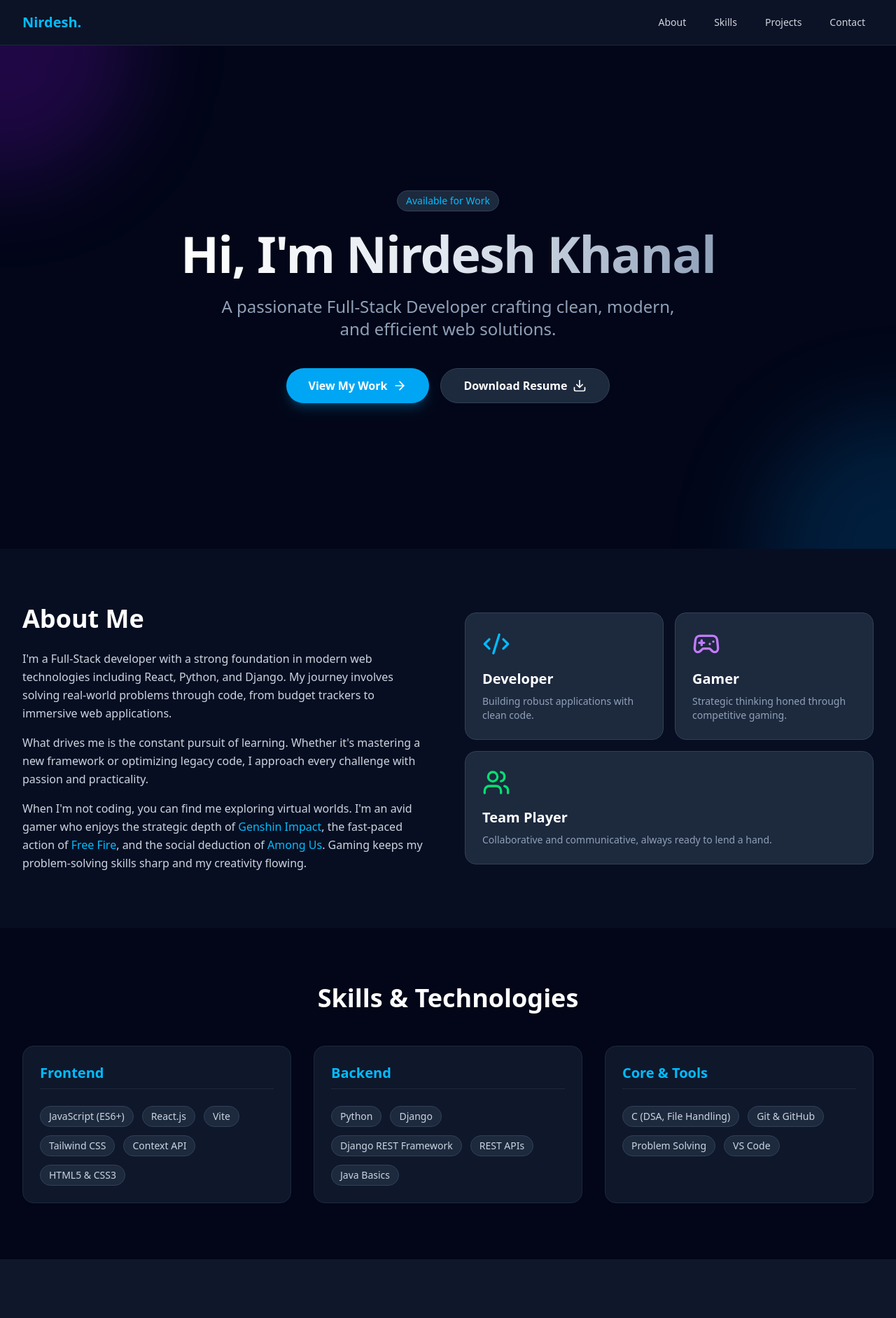
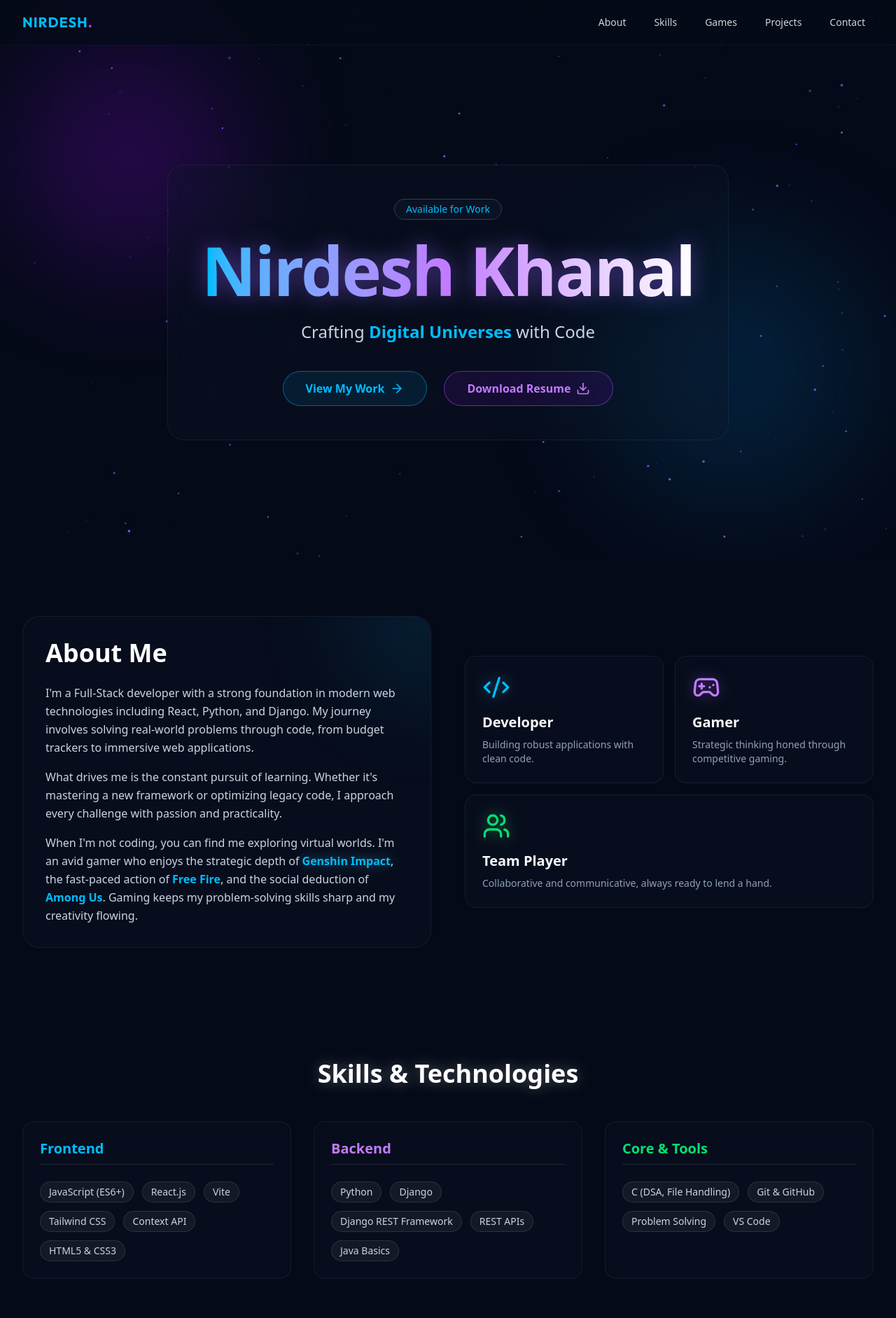
Before and after one commit to Nirdesh-khanal/my-portfolio, a React (Vite) app: page / in a window 1280 px wide. Shown: the top 1883 px of the page at 70% size. Built offline with nearby package versions, Linux system fonts and the light colour scheme.

Commit message:
tried new theme

```diff
--- a/src/components/About.jsx
+++ b/src/components/About.jsx
@@ -4,7 +4,7 @@ import { Gamepad2, Code2, Users } from 'lucide-react';
 
 const About = () => {
   return (
-    <section id="about" className="py-20 bg-slate-900/50">
+    <section id="about" className="py-20 bg-slate-900/0 relative">
       <div className="max-w-7xl mx-auto px-4 sm:px-6 lg:px-8">
         <motion.div
           initial={{ opacity: 0 }}
@@ -12,9 +12,12 @@ const About = () => {
           viewport={{ once: true }}
           className="grid md:grid-cols-2 gap-12 items-center"
         >
-          <div>
-            <h2 className="text-3xl md:text-4xl font-bold mb-6">About Me</h2>
-            <div className="space-y-4 text-slate-300 leading-relaxed">
+          <div className="glass-card p-8 rounded-3xl relative overflow-hidden group">
+            {/* Hover glow effect */}
+            <div className="absolute top-0 right-0 w-64 h-64 bg-sky-500/10 rounded-full blur-3xl -translate-y-1/2 translate-x-1/2 group-hover:bg-sky-500/20 transition-all duration-500" />
+
+            <h2 className="text-3xl md:text-4xl font-bold mb-6 text-white relative z-10">About Me</h2>
+            <div className="space-y-4 text-slate-300 leading-relaxed relative z-10">
               <p>
                 I'm a Full-Stack developer with a strong foundation in modern web technologies including React, Python, and Django.
                 My journey involves solving real-world problems through code, from budget trackers to immersive web applications.
@@ -25,28 +28,39 @@ const About = () => {
               </p>
               <p>
                 When I'm not coding, you can find me exploring virtual worlds. I'm an avid gamer who enjoys the strategic depth of
-                <span className="text-sky-400"> Genshin Impact</span>, the fast-paced action of <span className="text-sky-400">Free Fire</span>,
-                and the social deduction of <span className="text-sky-400">Among Us</span>. Gaming keeps my problem-solving skills sharp and my creativity flowing.
+                <span className="text-sky-400 font-semibold drop-shadow-[0_0_8px_rgba(56,189,248,0.5)]"> Genshin Impact</span>, the fast-paced action of <span className="text-sky-400 font-semibold">Free Fire</span>,
+                and the social deduction of <span className="text-sky-400 font-semibold">Among Us</span>. Gaming keeps my problem-solving skills sharp and my creativity flowing.
               </p>
             </div>
           </div>
 
           <div className="grid grid-cols-1 sm:grid-cols-2 gap-4">
-            <div className="p-6 bg-slate-800 rounded-2xl border border-slate-700 hover:border-sky-500/50 transition-colors">
-              <Code2 className="w-10 h-10 text-sky-400 mb-4" />
+            <motion.div
+              whileHover={{ scale: 1.05 }}
+              className="p-6 glass-card rounded-2xl hover:bg-white/5 transition-all duration-300 hover:shadow-[0_0_20px_rgba(56,189,248,0.2)] border border-sky-500/20"
+            >
+              <Code2 className="w-10 h-10 text-sky-400 mb-4 drop-shadow-[0_0_10px_rgba(56,189,248,0.5)]" />
               <h3 className="text-xl font-bold mb-2">Developer</h3>
               <p className="text-slate-400 text-sm">Building robust applications with clean code.</p>
-            </div>
-            <div className="p-6 bg-slate-800 rounded-2xl border border-slate-700 hover:border-purple-500/50 transition-colors">
-              <Gamepad2 className="w-10 h-10 text-purple-400 mb-4" />
+            </motion.div>
+
+            <motion.div
+              whileHover={{ scale: 1.05 }}
+              className="p-6 glass-card rounded-2xl hover:bg-white/5 transition-all duration-300 hover:shadow-[0_0_20px_rgba(168,85,247,0.2)] border border-purple-500/20"
+            >
+              <Gamepad2 className="w-10 h-10 text-purple-400 mb-4 drop-shadow-[0_0_10px_rgba(168,85,247,0.5)]" />
               <h3 className="text-xl font-bold mb-2">Gamer</h3>
               <p className="text-slate-400 text-sm">Strategic thinking honed through competitive gaming.</p>
-            </div>
-            <div className="p-6 bg-slate-800 rounded-2xl border border-slate-700 hover:border-green-500/50 transition-colors sm:col-span-2">
-              <Users className="w-10 h-10 text-green-400 mb-4" />
+            </motion.div>
+
+            <motion.div
+              whileHover={{ scale: 1.05 }}
+              className="p-6 glass-card rounded-2xl hover:bg-white/5 transition-all duration-300 hover:shadow-[0_0_20px_rgba(74,222,128,0.2)] border border-green-500/20 sm:col-span-2"
+            >
+              <Users className="w-10 h-10 text-green-400 mb-4 drop-shadow-[0_0_10px_rgba(74,222,128,0.5)]" />
               <h3 className="text-xl font-bold mb-2">Team Player</h3>
               <p className="text-slate-400 text-sm">Collaborative and communicative, always ready to lend a hand.</p>
-            </div>
+            </motion.div>
           </div>
         </motion.div>
       </div>
--- a/src/components/Hero.jsx
+++ b/src/components/Hero.jsx
@@ -5,42 +5,47 @@ import resume from '../assets/portfolio/nirdeshkhanal.pdf';
 
 const Hero = () => {
   return (
-    <section id="hero" className="min-h-[90vh] flex items-center justify-center relative overflow-hidden">
-      {/* Background gradients */}
-      <div className="absolute top-0 left-0 w-96 h-96 bg-purple-600/20 rounded-full blur-3xl -translate-x-1/2 -translate-y-1/2" />
-      <div className="absolute bottom-0 right-0 w-96 h-96 bg-sky-600/20 rounded-full blur-3xl translate-x-1/2 translate-y-1/2" />
+    <section id="hero" className="min-h-screen flex items-center justify-center relative overflow-hidden pt-16">
+      {/* Abstract Glowing Orbs */}
+      <div className="absolute top-20 left-10 w-72 h-72 bg-purple-600/30 rounded-full blur-[100px] animate-pulse" />
+      <div className="absolute bottom-20 right-10 w-96 h-96 bg-sky-600/20 rounded-full blur-[100px] animate-pulse delay-1000" />
 
       <div className="max-w-7xl mx-auto px-4 sm:px-6 lg:px-8 relative z-10 text-center">
         <motion.div
-          initial={{ opacity: 0, y: 20 }}
+          initial={{ opacity: 0, y: 30 }}
           animate={{ opacity: 1, y: 0 }}
-          transition={{ duration: 0.5 }}
+          transition={{ duration: 0.8, ease: "easeOut" }}
+          className="glass-card p-8 md:p-12 rounded-3xl inline-block"
         >
-          <span className="inline-block py-1 px-3 rounded-full bg-slate-800 border border-slate-700 text-sky-400 text-sm font-medium mb-6">
+          <span className="inline-block py-1 px-4 rounded-full bg-slate-900/50 border border-slate-700 text-sky-400 text-sm font-medium mb-6 backdrop-blur-sm">
             Available for Work
           </span>
-          <h1 className="text-5xl md:text-7xl font-bold tracking-tight mb-6 bg-gradient-to-r from-white via-slate-200 to-slate-400 bg-clip-text text-transparent">
-            Hi, I'm Nirdesh Khanal
+          <h1 className="text-5xl md:text-8xl font-bold tracking-tight mb-6 bg-gradient-to-r from-sky-400 via-purple-400 to-white bg-clip-text text-transparent drop-shadow-[0_0_15px_rgba(139,92,246,0.5)]">
+            Nirdesh Khanal
           </h1>
-          <p className="text-xl md:text-2xl text-slate-400 max-w-2xl mx-auto mb-10">
-            A passionate Full-Stack Developer crafting clean, modern, and efficient web solutions.
+          <p className="text-xl md:text-2xl text-slate-300 max-w-2xl mx-auto mb-10 font-light">
+            Crafting <span className="text-sky-400 font-semibold">Digital Universes</span> with Code
           </p>
 
-          <div className="flex flex-col sm:flex-row gap-4 justify-center">
+          <div className="flex flex-col sm:flex-row gap-6 justify-center">
             <a
               href="#projects"
-              className="inline-flex items-center justify-center px-8 py-3 rounded-full bg-sky-500 text-white font-semibold hover:bg-sky-600 transition-all hover:scale-105 shadow-lg shadow-sky-500/25"
+              className="group relative inline-flex items-center justify-center px-8 py-3 rounded-full bg-sky-500/10 text-sky-400 font-semibold border border-sky-500/50 hover:bg-sky-500 hover:text-white transition-all duration-300 hover:shadow-[0_0_30px_rgba(56,189,248,0.6)] overflow-hidden"
             >
-              View My Work
-              <ArrowRight className="ml-2 w-5 h-5" />
+              <span className="relative z-10 flex items-center">
+                View My Work
+                <ArrowRight className="ml-2 w-5 h-5 group-hover:translate-x-1 transition-transform" />
+              </span>
             </a>
             <a
               href={resume}
               download="nirdeshkhanal.pdf"
-              className="inline-flex items-center justify-center px-8 py-3 rounded-full bg-slate-800 text-white font-semibold border border-slate-700 hover:bg-slate-700 transition-all hover:scale-105"
+              className="group relative inline-flex items-center justify-center px-8 py-3 rounded-full bg-purple-600/10 text-purple-400 font-semibold border border-purple-500/50 hover:bg-purple-600 hover:text-white transition-all duration-300 hover:shadow-[0_0_30px_rgba(139,92,246,0.6)]"
             >
-              Download Resume
-              <Download className="ml-2 w-5 h-5" />
+               <span className="relative z-10 flex items-center">
+                Download Resume
+                <Download className="ml-2 w-5 h-5 group-hover:translate-y-1 transition-transform" />
+               </span>
             </a>
           </div>
         </motion.div>
--- a/src/components/Layout.jsx
+++ b/src/components/Layout.jsx
@@ -1,6 +1,8 @@
 import React, { useState } from 'react';
 import { Menu, X, Github, Linkedin, Mail } from 'lucide-react';
 import { motion } from 'framer-motion';
+
+import Starfield from './Starfield';
 
 const Navbar = () => {
   const [isOpen, setIsOpen] = useState(false);
@@ -8,16 +10,17 @@ const Navbar = () => {
   const links = [
     { name: 'About', href: '#about' },
     { name: 'Skills', href: '#skills' },
+    { name: 'Games', href: '#games' },
     { name: 'Projects', href: '#projects' },
     { name: 'Contact', href: '#contact' },
   ];
 
   return (
-    <nav className="fixed w-full z-50 bg-slate-900/80 backdrop-blur-md border-b border-slate-800">
+    <nav className="fixed w-full z-50 glass-nav border-b-0">
       <div className="max-w-7xl mx-auto px-4 sm:px-6 lg:px-8">
         <div className="flex items-center justify-between h-16">
-          <div className="flex-shrink-0 font-bold text-xl text-sky-400">
-            Nirdesh.
+          <div className="flex-shrink-0 font-bold text-xl text-sky-400 font-['Outfit'] tracking-wider">
+            NIRDESH<span className="text-purple-500">.</span>
           </div>
           <div className="hidden md:block">
             <div className="ml-10 flex items-baseline space-x-4">
@@ -25,7 +28,7 @@ const Navbar = () => {
                 <a
                   key={link.name}
                   href={link.href}
-                  className="text-gray-300 hover:text-white hover:bg-slate-800 px-3 py-2 rounded-md text-sm font-medium transition-colors duration-200"
+                  className="text-gray-300 hover:text-white hover:bg-white/10 px-3 py-2 rounded-md text-sm font-medium transition-colors duration-200"
                 >
                   {link.name}
                 </a>
@@ -35,7 +38,7 @@ const Navbar = () => {
           <div className="-mr-2 flex md:hidden">
             <button
               onClick={() => setIsOpen(!isOpen)}
-              className="inline-flex items-center justify-center p-2 rounded-md text-gray-400 hover:text-white hover:bg-slate-700 focus:outline-none"
+              className="inline-flex items-center justify-center p-2 rounded-md text-gray-400 hover:text-white hover:bg-white/10 focus:outline-none"
             >
               {isOpen ? <X size={24} /> : <Menu size={24} />}
             </button>
@@ -47,14 +50,14 @@ const Navbar = () => {
         <motion.div
           initial={{ opacity: 0, y: -20 }}
           animate={{ opacity: 1, y: 0 }}
-          className="md:hidden bg-slate-900 border-b border-slate-800"
+          className="md:hidden glass-nav border-t border-white/10"
         >
           <div className="px-2 pt-2 pb-3 space-y-1 sm:px-3">
             {links.map((link) => (
               <a
                 key={link.name}
                 href={link.href}
-                className="text-gray-300 hover:text-white block px-3 py-2 rounded-md text-base font-medium"
+                className="text-gray-300 hover:text-white block px-3 py-2 rounded-md text-base font-medium hover:bg-white/5"
                 onClick={() => setIsOpen(false)}
               >
                 {link.name}
@@ -69,19 +72,19 @@ const Navbar = () => {
 
 const Footer = () => {
   return (
-    <footer className="bg-slate-900 py-8 border-t border-slate-800">
+    <footer className="glass-nav py-8 border-t border-white/10">
       <div className="max-w-7xl mx-auto px-4 flex flex-col md:flex-row justify-between items-center">
         <div className="text-gray-400 text-sm mb-4 md:mb-0">
           © {new Date().getFullYear()} Nirdesh Khanal. All rights reserved.
         </div>
         <div className="flex space-x-6">
-          <a href="#" className="text-gray-400 hover:text-sky-400 transition-colors">
+          <a href="#" className="text-gray-400 hover:text-sky-400 transition-colors hover:scale-110">
             <Github size={20} />
           </a>
-          <a href="#" className="text-gray-400 hover:text-sky-400 transition-colors">
+          <a href="#" className="text-gray-400 hover:text-purple-400 transition-colors hover:scale-110">
             <Linkedin size={20} />
           </a>
-          <a href="mailto:nirdesh@example.com" className="text-gray-400 hover:text-sky-400 transition-colors">
+          <a href="mailto:nirdesh@example.com" className="text-gray-400 hover:text-sky-400 transition-colors hover:scale-110">
             <Mail size={20} />
           </a>
         </div>
@@ -92,9 +95,10 @@ const Footer = () => {
 
 const Layout = ({ children }) => {
   return (
-    <div className="min-h-screen flex flex-col bg-slate-950 text-white font-sans">
+    <div className="min-h-screen flex flex-col font-sans relative">
+      <Starfield />
       <Navbar />
-      <main className="flex-grow pt-16">
+      <main className="flex-grow">
         {children}
       </main>
       <Footer />
--- a/src/components/Skills.jsx
+++ b/src/components/Skills.jsx
@@ -18,7 +18,7 @@ const Skills = () => {
   ];
 
   return (
-    <section id="skills" className="py-20 bg-slate-950">
+    <section id="skills" className="py-20 bg-slate-900/0 relative">
       <div className="max-w-7xl mx-auto px-4 sm:px-6 lg:px-8">
         <motion.div
           initial={{ opacity: 0, y: 20 }}
@@ -26,7 +26,7 @@ const Skills = () => {
           viewport={{ once: true }}
           transition={{ duration: 0.5 }}
         >
-          <h2 className="text-3xl md:text-4xl font-bold mb-12 text-center">Skills & Technologies</h2>
+          <h2 className="text-3xl md:text-4xl font-bold mb-12 text-center text-white drop-shadow-[0_0_10px_rgba(255,255,255,0.3)]">Skills & Technologies</h2>
 
           <div className="grid md:grid-cols-3 gap-8">
             {skills.map((group, index) => (
@@ -36,14 +36,23 @@ const Skills = () => {
                 whileInView={{ opacity: 1, y: 0 }}
                 viewport={{ once: true }}
                 transition={{ delay: index * 0.1 }}
-                className="bg-slate-900 rounded-2xl p-6 border border-slate-800 hover:border-slate-700 transition-all hover:shadow-xl hover:shadow-sky-500/10"
+                whileHover={{ y: -5 }}
+                className={`glass-card rounded-2xl p-6 hover:bg-white/5 transition-all duration-300 hover:shadow-[0_0_20px_rgba(56,189,248,0.15)] border-t border-white/10 ${
+                    index === 0 ? 'hover:border-sky-500/50' :
+                    index === 1 ? 'hover:border-purple-500/50' :
+                    'hover:border-green-500/50'
+                }`}
               >
-                <h3 className="text-xl font-semibold mb-6 text-sky-400 border-b border-slate-800 pb-2">{group.category}</h3>
+                <h3 className={`text-xl font-semibold mb-6 border-b border-white/10 pb-2 ${
+                    index === 0 ? 'text-sky-400' :
+                    index === 1 ? 'text-purple-400' :
+                    'text-green-400'
+                }`}>{group.category}</h3>
                 <div className="flex flex-wrap gap-3">
                   {group.items.map((skill) => (
                     <span
                       key={skill}
-                      className="px-3 py-1 bg-slate-800 rounded-full text-slate-300 text-sm border border-slate-700 hover:text-white hover:border-slate-600 transition-colors cursor-default"
+                      className="px-3 py-1 bg-white/5 rounded-full text-slate-300 text-sm border border-white/10 hover:text-white hover:border-white/30 transition-colors cursor-default hover:shadow-[0_0_10px_rgba(255,255,255,0.1)]"
                     >
                       {skill}
                     </span>
--- /dev/null
+++ b/src/components/Starfield.jsx
@@ -0,0 +1,93 @@
+import React, { useEffect, useRef } from 'react';
+
+const Starfield = () => {
+  const canvasRef = useRef(null);
+
+  useEffect(() => {
+    const canvas = canvasRef.current;
+    const ctx = canvas.getContext('2d');
+    let width = window.innerWidth;
+    let height = window.innerHeight;
+    let animationFrameId;
+
+    canvas.width = width;
+    canvas.height = height;
+
+    const stars = [];
+    const numStars = 200;
+
+    for (let i = 0; i < numStars; i++) {
+      stars.push({
+        x: Math.random() * width,
+        y: Math.random() * height,
+        size: Math.random() * 2,
+        speedX: (Math.random() - 0.5) * 0.2, // Slow drift
+        speedY: (Math.random() - 0.5) * 0.2,
+        brightness: Math.random(),
+        twinkleSpeed: Math.random() * 0.02 + 0.005
+      });
+    }
+
+    const draw = () => {
+      ctx.fillStyle = '#050a18'; // Deep space background
+      ctx.fillRect(0, 0, width, height);
+
+      stars.forEach(star => {
+        // Twinkle effect
+        star.brightness += star.twinkleSpeed;
+        if (star.brightness > 1 || star.brightness < 0.3) {
+          star.twinkleSpeed = -star.twinkleSpeed;
+        }
+
+        // Move stars
+        star.x += star.speedX;
+        star.y += star.speedY;
+
+        // Wrap around screen
+        if (star.x < 0) star.x = width;
+        if (star.x > width) star.x = 0;
+        if (star.y < 0) star.y = height;
+        if (star.y > height) star.y = 0;
+
+        ctx.beginPath();
+        ctx.arc(star.x, star.y, star.size, 0, Math.PI * 2);
+        ctx.fillStyle = `rgba(139, 92, 246, ${star.brightness})`; // Light purple tint
+        ctx.fill();
+
+        // Add a subtle glow to some stars
+        if (star.size > 1.5) {
+            ctx.shadowBlur = 10;
+            ctx.shadowColor = "rgba(56, 189, 248, 0.5)"; // Sky blue glow
+        } else {
+            ctx.shadowBlur = 0;
+        }
+      });
+
+      animationFrameId = requestAnimationFrame(draw);
+    };
+
+    const handleResize = () => {
+      width = window.innerWidth;
+      height = window.innerHeight;
+      canvas.width = width;
+      canvas.height = height;
+    };
+
+    window.addEventListener('resize', handleResize);
+    draw();
+
+    return () => {
+      window.removeEventListener('resize', handleResize);
+      cancelAnimationFrame(animationFrameId);
+    };
+  }, []);
+
+  return (
+    <canvas
+      ref={canvasRef}
+      className="fixed top-0 left-0 w-full h-full -z-10 pointer-events-none"
+    />
+  );
+};
+
+export default Starfield;
--- a/src/index.css
+++ b/src/index.css
@@ -1,13 +1,13 @@
-@import url('https://fonts.googleapis.com/css2?family=Inter:wght@300;400;500;600;700&display=swap');
+@import url('https://fonts.googleapis.com/css2?family=Outfit:wght@300;400;500;600;700&display=swap');
 @import "tailwindcss";
-@plugin "daisyui";
 
 :root {
-  font-family: 'Inter', sans-serif;
+  font-family: 'Outfit', sans-serif;
   scroll-behavior: smooth;
-  --color-bg-primary: #0f172a; /* Slate 900 */
-  --color-text-primary: #f8fafc; /* Slate 50 */
-  --color-accent: #38bdf8; /* Sky 400 */
+  --color-bg-primary: #050a18; /* Deep Space */
+  --color-text-primary: #f8fafc;
+  --color-accent-cyan: #38bdf8;
+  --color-accent-purple: #8b5cf6;
 }
 
 body {
@@ -16,17 +16,43 @@ body {
   overflow-x: hidden;
 }
 
-/* Custom Soft Scrollbar */
+/* Glassmorphism Utilities */
+.glass-card {
+  background: rgba(15, 23, 42, 0.3);
+  backdrop-filter: blur(12px);
+  -webkit-backdrop-filter: blur(12px);
+  border: 1px solid rgba(148, 163, 184, 0.1);
+}
+
+.glass-nav {
+  background: rgba(5, 10, 24, 0.7);
+  backdrop-filter: blur(20px);
+  -webkit-backdrop-filter: blur(20px);
+  border-bottom: 1px solid rgba(139, 92, 246, 0.1);
+}
+
+/* Neon Glows */
+.neon-border-cyan {
+  box-shadow: 0 0 10px rgba(56, 189, 248, 0.2), inset 0 0 5px rgba(56, 189, 248, 0.1);
+}
+.neon-border-purple {
+  box-shadow: 0 0 10px rgba(139, 92, 246, 0.2), inset 0 0 5px rgba(139, 92, 246, 0.1);
+}
+.hover-glow:hover {
+  box-shadow: 0 0 20px rgba(56, 189, 248, 0.4);
+}
+
+/* Scrollbar */
 ::-webkit-scrollbar {
   width: 8px;
 }
 ::-webkit-scrollbar-track {
-  background: #1e293b;
+  background: #020617;
 }
 ::-webkit-scrollbar-thumb {
-  background: #475569;
+  background: #1e293b;
   border-radius: 4px;
 }
 ::-webkit-scrollbar-thumb:hover {
-  background: #64748b;
+  background: #334155;
 }
```
Also changed, not shown: src/components/Contact.jsx (+15 -15 lines), src/components/Games.jsx (+7 -6 lines), src/components/Projects.jsx (+9 -8 lines).
